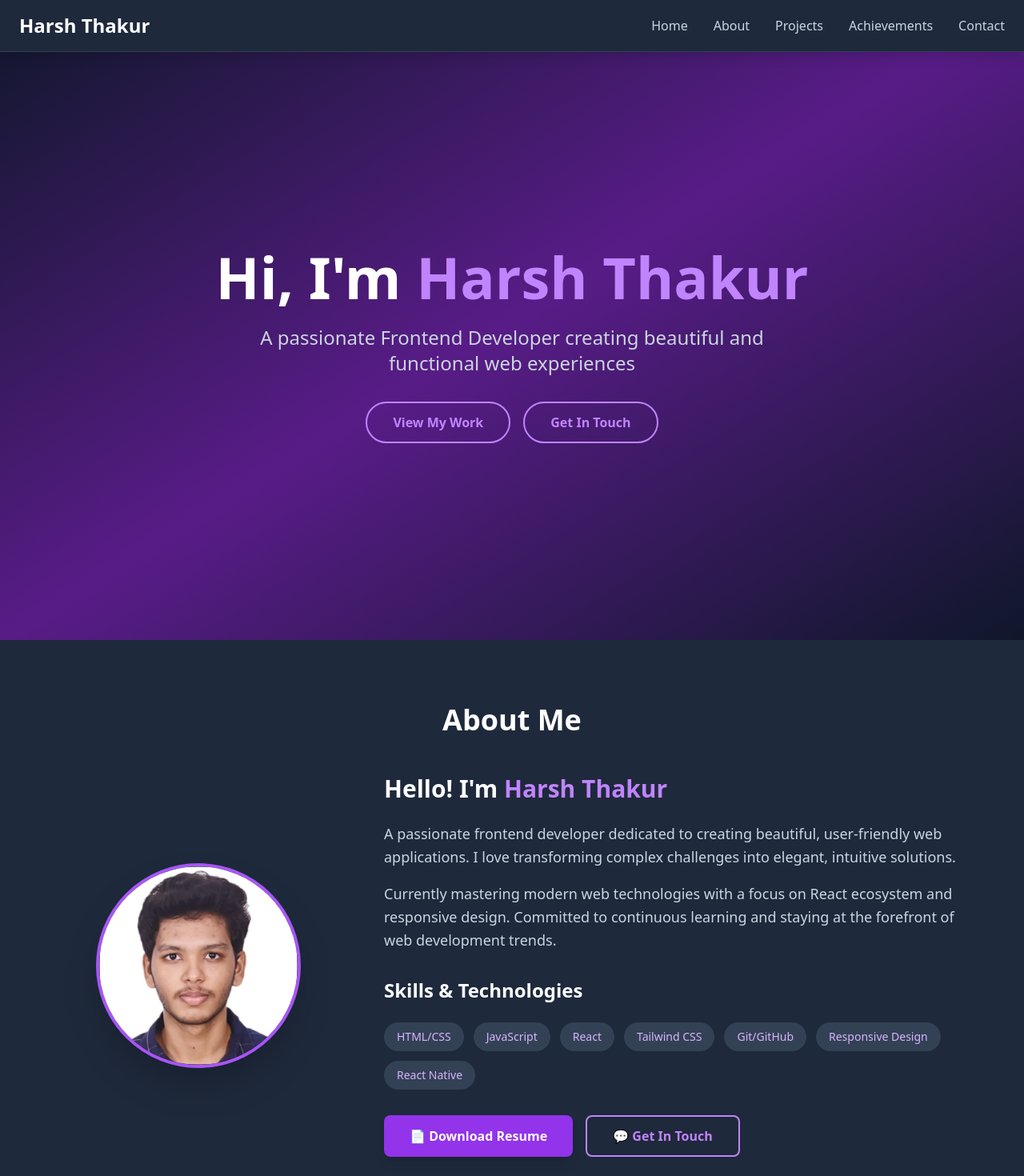
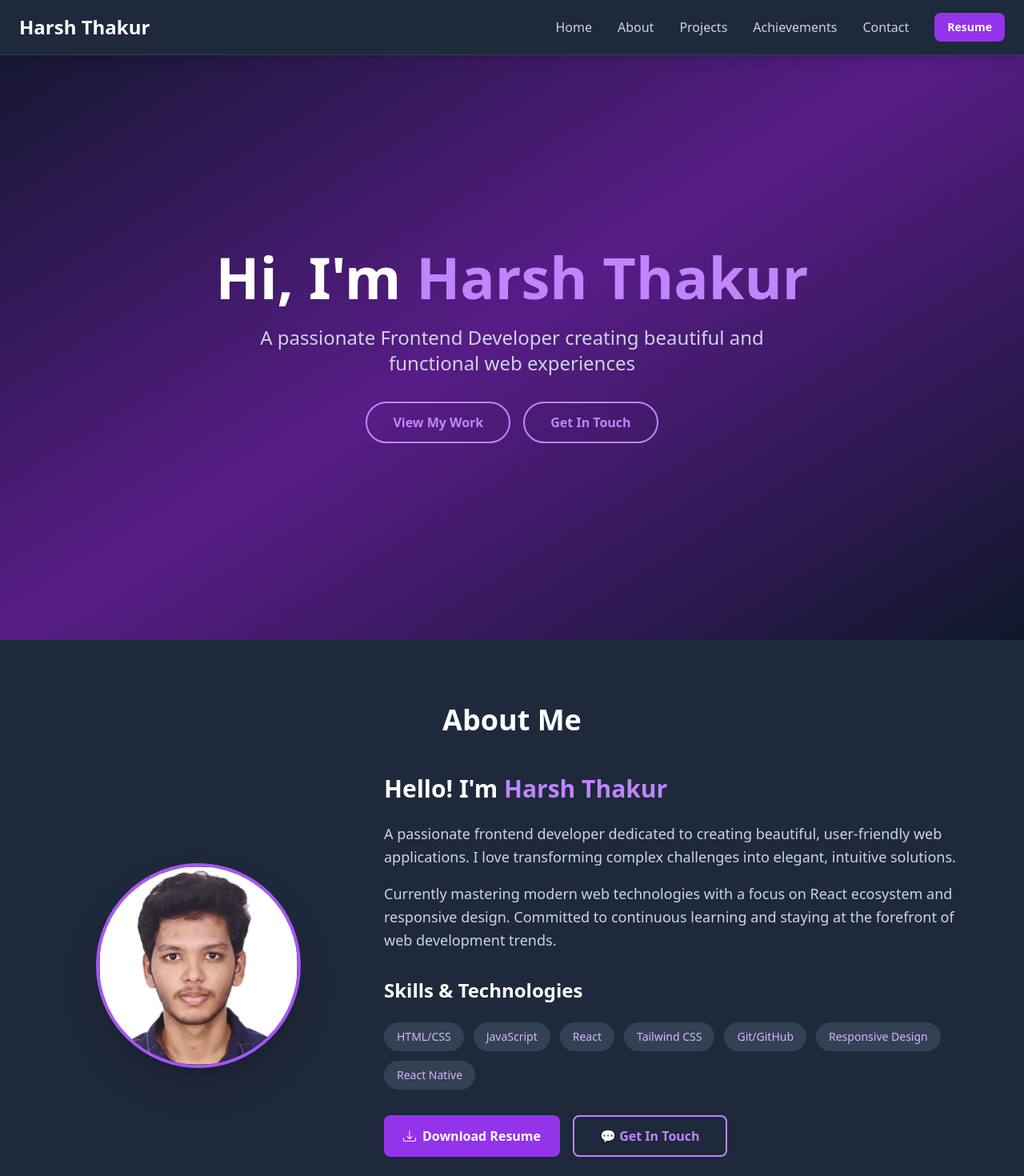
Before and after one commit to Harsh-Thakur-2006/portfolio-website, a React (Vite) app: page / in a window 1280 px wide. Shown: the top 1470 px of the page at 80% size. Built offline with nearby package versions, Linux system fonts and the light colour scheme.

Commit message:
COMPLETE: Portfolio website finished with resume download, mobile responsiveness, and smooth animations

```diff
--- a/src/components/Header.jsx
+++ b/src/components/Header.jsx
@@ -1,8 +1,11 @@
-import React from 'react';
+import React, { useState } from 'react';
 
 const Header = () => {
+  const [isMenuOpen, setIsMenuOpen] = useState(false);
+
   const scrollToSection = (sectionId) => {
     document.getElementById(sectionId)?.scrollIntoView({ behavior: 'smooth' });
+    setIsMenuOpen(false);
   };
 
   return (
@@ -10,14 +13,51 @@ const Header = () => {
       <nav className="container mx-auto px-6 py-4">
         <div className="flex justify-between items-center">
           <h1 className="text-2xl font-bold text-white">Harsh Thakur</h1>
-          <div className="hidden md:flex space-x-8">
+
+          {/* Desktop Menu */}
+          <div className="hidden md:flex items-center space-x-8">
             <button onClick={() => scrollToSection('home')} className="text-slate-300 hover:text-blue-400 transition">Home</button>
             <button onClick={() => scrollToSection('about')} className="text-slate-300 hover:text-blue-400 transition">About</button>
             <button onClick={() => scrollToSection('projects')} className="text-slate-300 hover:text-blue-400 transition">Projects</button>
             <button onClick={() => scrollToSection('achievements')} className="text-slate-300 hover:text-blue-400 transition">Achievements</button>
             <button onClick={() => scrollToSection('contact')} className="text-slate-300 hover:text-blue-400 transition">Contact</button>
+            <a
+              href="/assets/Harsh_Thakur_Resume.pdf"
+              download="Harsh_Thakur_Resume.pdf"
+              className="bg-purple-600 text-white px-4 py-2 rounded-lg text-sm font-semibold hover:bg-purple-700 transition duration-300"
+            >
+              Resume
+            </a>
           </div>
+
+          {/* Mobile Menu Button */}
+          <button
+            className="md:hidden text-white"
+            onClick={() => setIsMenuOpen(!isMenuOpen)}
+          >
+            <i className={`bi ${isMenuOpen ? 'bi-x' : 'bi-list'} text-2xl`}></i>
+          </button>
         </div>
+
+        {/* Mobile Menu */}
+        {isMenuOpen && (
+          <div className="md:hidden bg-slate-800 mt-4 rounded-lg p-4">
+            <div className="flex flex-col space-y-4">
+              <button onClick={() => scrollToSection('home')} className="text-slate-300 hover:text-blue-400 transition text-left">Home</button>
+              <button onClick={() => scrollToSection('about')} className="text-slate-300 hover:text-blue-400 transition text-left">About</button>
+              <button onClick={() => scrollToSection('projects')} className="text-slate-300 hover:text-blue-400 transition text-left">Projects</button>
+              <button onClick={() => scrollToSection('achievements')} className="text-slate-300 hover:text-blue-400 transition text-left">Achievements</button>
+              <button onClick={() => scrollToSection('contact')} className="text-slate-300 hover:text-blue-400 transition text-left">Contact</button>
+              <a
+                href="/assets/Harsh_Thakur_Resume.pdf"
+                download="Harsh_Thakur_Resume.pdf"
+                className="bg-purple-600 text-white px-4 py-2 rounded-lg text-sm font-semibold hover:bg-purple-700 transition duration-300 text-center"
+              >
+                Download Resume
+              </a>
+            </div>
+          </div>
+        )}
       </nav>
     </header>
   );
--- a/src/index.css
+++ b/src/index.css
@@ -1,3 +1,26 @@
 @tailwind base;
 @tailwind components;
 @tailwind utilities;
+
+/* Smooth scrolling */
+html {
+  scroll-behavior: smooth;
+}
+
+/* Custom scrollbar */
+::-webkit-scrollbar {
+  width: 8px;
+}
+
+::-webkit-scrollbar-track {
+  background: #0f172a;
+}
+
+::-webkit-scrollbar-thumb {
+  background: #4f46e5;
+  border-radius: 4px;
+}
+
+::-webkit-scrollbar-thumb:hover {
+  background: #6366f1;
+}
--- a/src/sections/About.jsx
+++ b/src/sections/About.jsx
@@ -56,9 +56,14 @@ const About = () => {
 
             {/* Action Buttons */}
             <div className="flex flex-col sm:flex-row gap-4">
-              <button className="bg-purple-600 text-white px-8 py-3 rounded-lg font-semibold hover:bg-purple-700 transition duration-300 shadow-lg transform hover:scale-105">
-                📄 Download Resume
-              </button>
+              <a
+  href="/assets/Harsh_Thakur_Resume.pdf"
+  download="Harsh_Thakur_Resume.pdf"
+  className="bg-purple-600 text-white px-6 py-3 rounded-lg font-semibold hover:bg-purple-700 transition duration-300 inline-flex items-center gap-2"
+>
+  <i className="bi bi-download"></i>
+  Download Resume
+</a>
               <button
                 onClick={() => document.getElementById('contact')?.scrollIntoView({ behavior: 'smooth' })}
                 className="border-2 border-purple-400 text-purple-400 px-8 py-3 rounded-lg font-semibold hover:bg-purple-400 hover:text-slate-900 transition duration-300"
```
